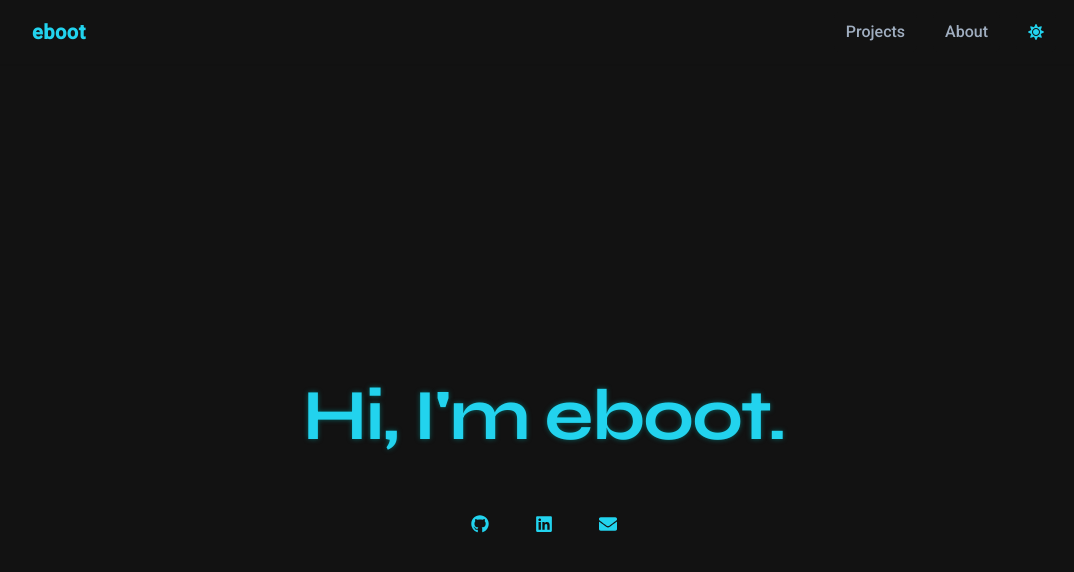
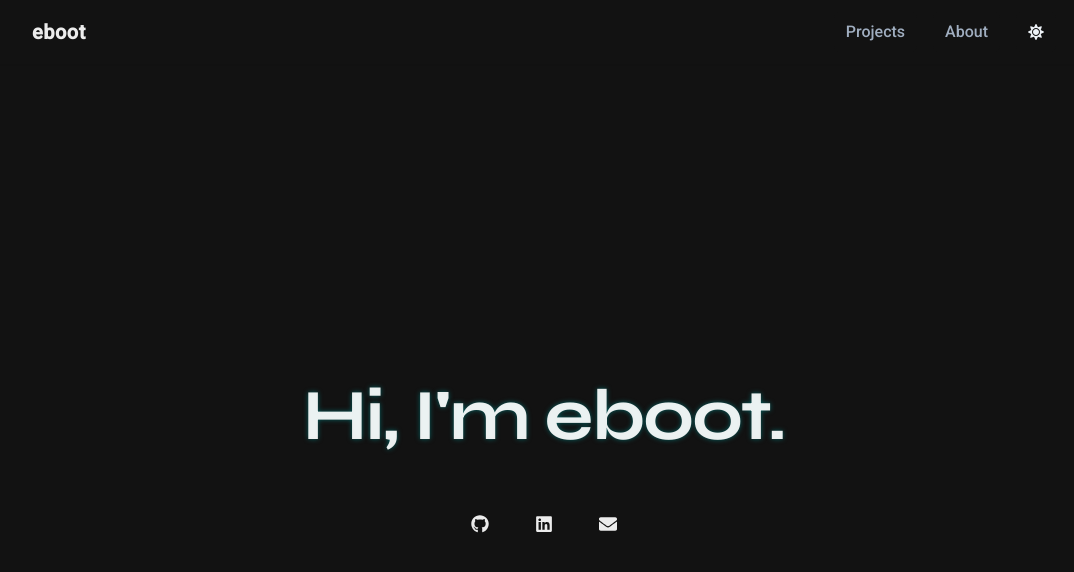
Before and after one commit to e-boot/ebootSite, a React (Vite) app: page / in a window 1280 px wide. Shown: the top 572 px of the page, without its empty margins (96-1170 px from the left). Built offline with nearby package versions, Linux system fonts and the light colour scheme.

Commit message:
changed colormodetoggle style to match theme

```diff
--- a/src/components/ColorModeToggle.jsx
+++ b/src/components/ColorModeToggle.jsx
@@ -1,11 +1,9 @@
-import { IconButton, useColorMode, useColorModeValue } from "@chakra-ui/react";
+import { IconButton, useColorMode  } from "@chakra-ui/react";
 import { FaMoon, FaSun } from "react-icons/fa"
 
 export default function ColorModeToggle() {
   const {colorMode, toggleColorMode} = useColorMode();
   const icon = colorMode === "light" ? <FaMoon/> : <FaSun/>;
-  const color = useColorModeValue("accent.800", "accent.400");
-  const bg = useColorModeValue("background.light", "background.dark");
 
   return (
     <IconButton
@@ -13,8 +11,8 @@ export default function ColorModeToggle() {
       icon = {icon}
       aria-label = "Toggle Dark Mode"
       onClick= {toggleColorMode}
-      color = {color}
-      bg= {bg}
+      color = {"text"}
+      bg= {"bg"}
     />
 
   );
--- a/src/theme.jsx
+++ b/src/theme.jsx
@@ -10,21 +10,6 @@ const theme = extendTheme({
     body: `'Roboto', sans-serif`,
   },
   colors: {
-    accent: {
-      100: "#CFFAFE",
-      200: "#A5F3FC",
-      300: "#67E8F9",
-      400: "#22D3EE",
-      500: "#06B6D4",
-      600: "#0891B2",
-      700: "#0E7490",
-      800: "#155E75",
-      900: "#164E63",
-    },
-    background: {
-      light: "#e5e7eb",
-      dark: "#121212",
-},
     primary: {
       50: "#e3f9f9",
       100: "#c8eff1",
@@ -36,8 +21,13 @@ const theme = extendTheme({
       700: "#166365",
       800: "#0d3d3c",
       900: "#031717"
-    }
-  },
+    },
+
+    background: {
+      light: "#e5e7eb",
+      dark: "#121212",
+},
+     },
 
   semanticTokens: {
     colors: {
```
